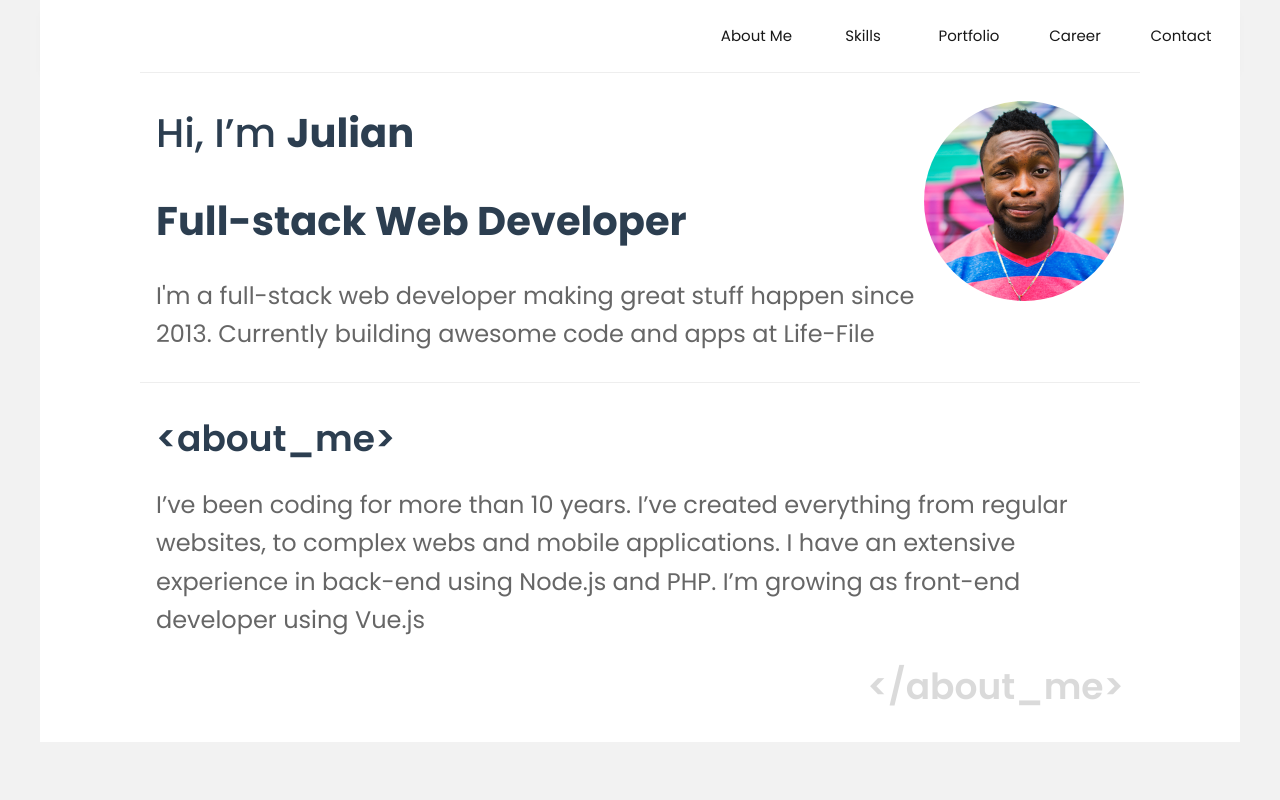
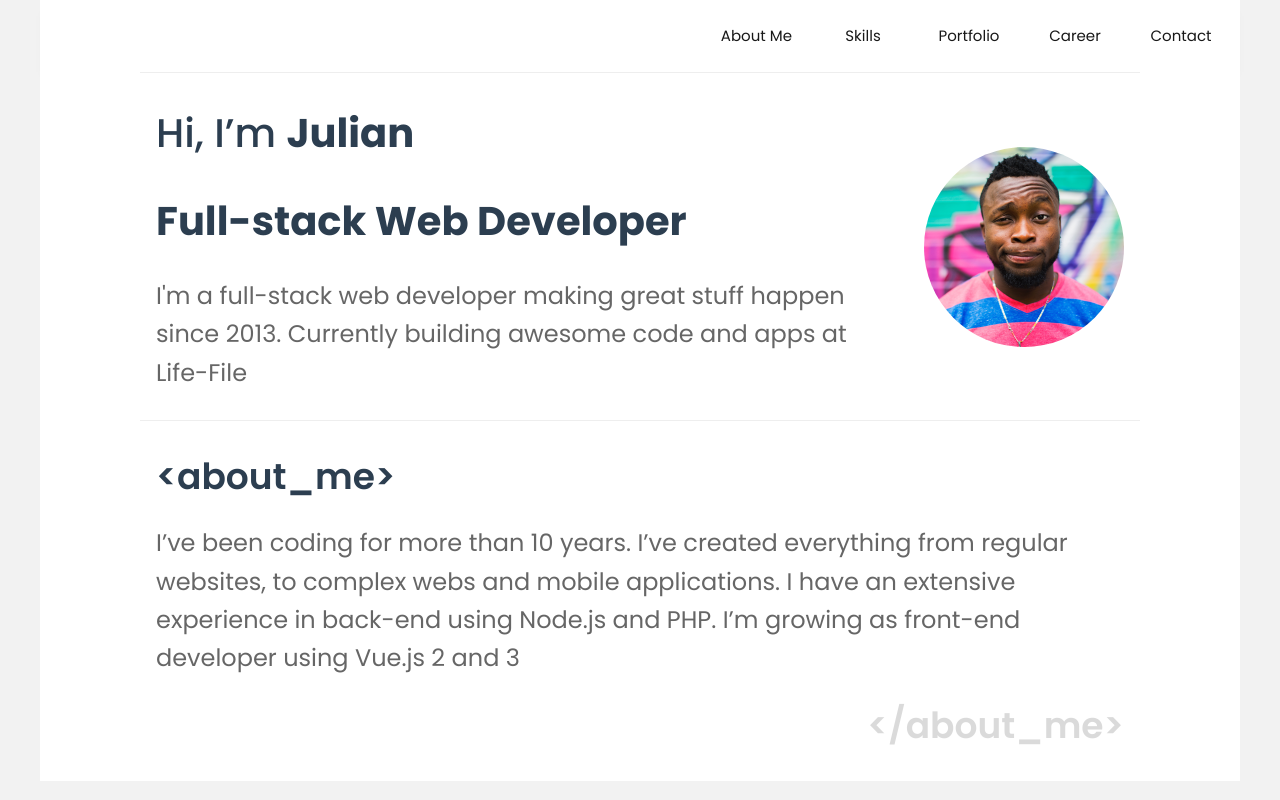
Before and after one commit to julianandreszb/portfolio-vue-3, a Vue app: page / in a window 1280 px wide. Built offline with nearby package versions, Linux system fonts and the light colour scheme.

Commit message:
style: adjust profile picture and spacing

```diff
--- a/src/components/VContentSummary.vue
+++ b/src/components/VContentSummary.vue
@@ -80,6 +80,11 @@
   .summary {
     flex-direction: row-reverse;
 
+    .profile-photo-container {
+      margin-inline-start: 3.2rem;
+      align-items: center;
+    }
+
     .description-container {
       .greeting {
         text-align: left;
```
Also changed, not shown: 1 other file (tests, documents, lock files or other folders).
